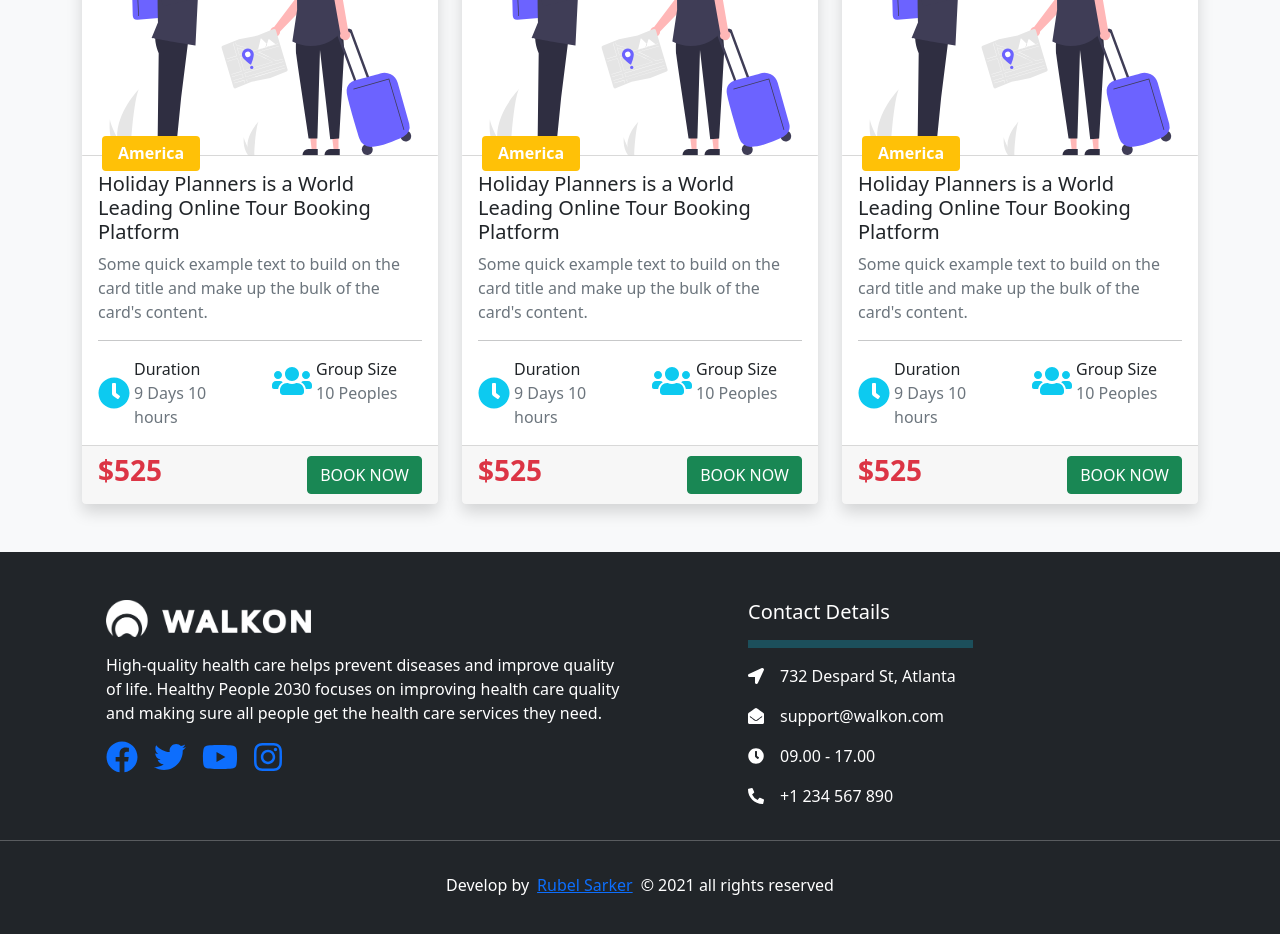
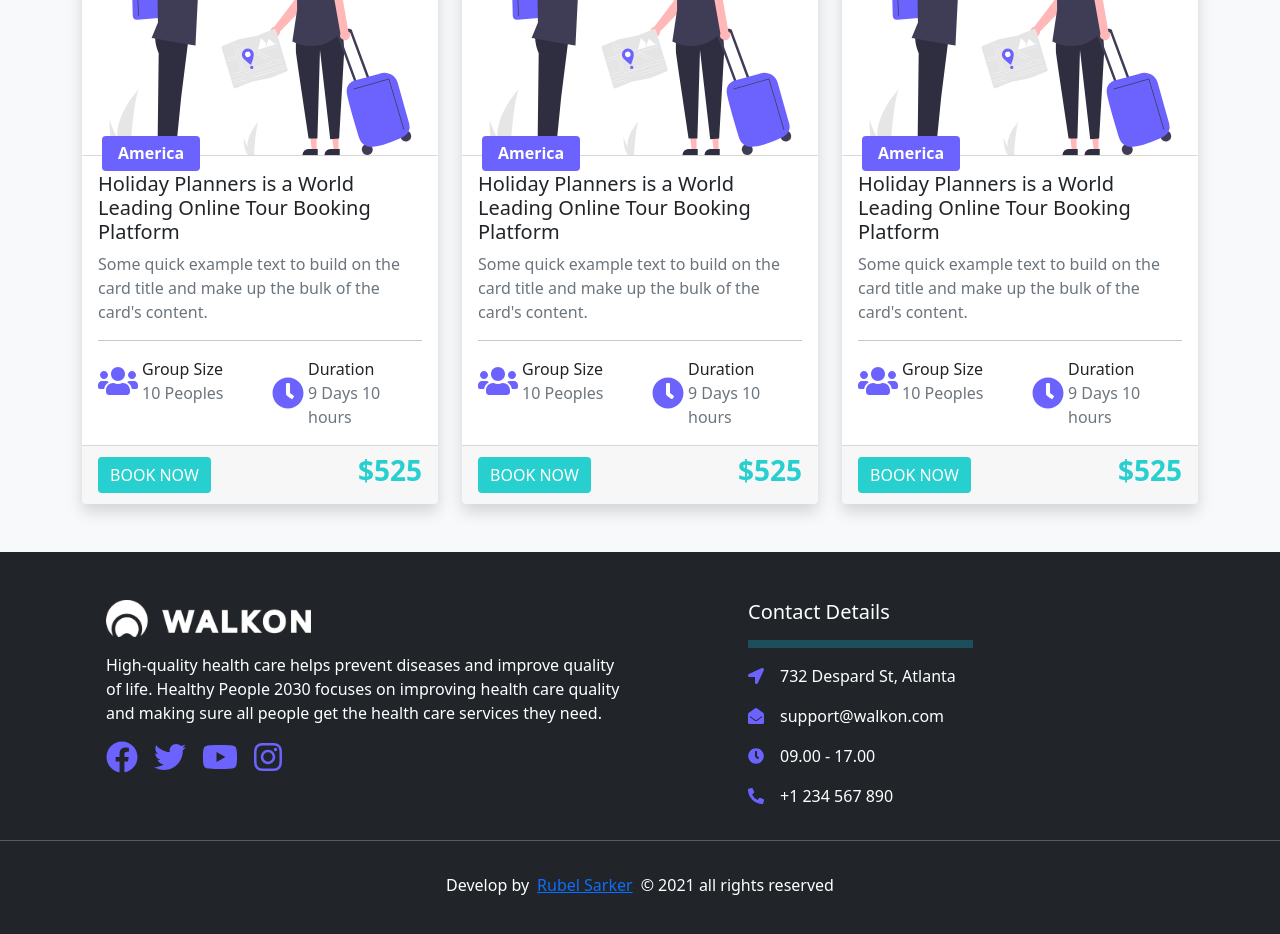
Before and after one commit to rubelsarker0/walkon-travel-agency-client-side, a React (Create React App) app: page /home in a window 1280 px wide. Shown: the part 840-1774 px from the top of the page. Built offline with nearby package versions, Linux system fonts and the light colour scheme; no server answers.

Commit message:
some-design-changed

```diff
--- a/src/App.css
+++ b/src/App.css
@@ -1,4 +1,4 @@
-.App {
+/* .App {
   text-align: center;
 }
 
@@ -35,4 +35,4 @@
   to {
     transform: rotate(360deg);
   }
-}
+} */
--- a/src/components/Home/Banner/Banner.js
+++ b/src/components/Home/Banner/Banner.js
@@ -18,7 +18,7 @@ const Banner = () => {
 					</Col>
 					<Col>
 						<div className="bg-light rounded p-5 h-auto">
-							<h1 className="regular-text-color mb-5">
+							<h1 className="generic-text-color mb-5">
 								Eat, Sleep, And Travel, Explore Mysterious Places With Us
 							</h1>
 							<p className="text-secondary mb-5">
--- a/src/components/Home/Destination/Destination.js
+++ b/src/components/Home/Destination/Destination.js
@@ -7,7 +7,7 @@ const Destination = () => {
 		<section className="py-5 bg-light">
 			<Container>
 				<div className="text-center">
-					<h1>Amazing Tours</h1>
+					<h1 className="generic-text-color">OUR DESTINATION</h1>
 					<p className="text-secondary">
 						Trending, Best Selling Tours And Fun Destinations
 					</p>
--- a/src/components/Home/DestinationCard/DestinationCard.js
+++ b/src/components/Home/DestinationCard/DestinationCard.js
@@ -10,7 +10,7 @@ const TravelDestinationCard = () => {
 			<Card className="p-0 border-0 shadow">
 				<Card.Img variant="top" className="img-fluid" src={travelImage} />
 				<Card.Body className="position-relative">
-					<h6 className="travel-destination-name bg-warning text-white fw-bold py-2 px-3 ms-1 rounded">
+					<h6 className="travel-destination-name generic-bg-color text-white fw-bold py-2 px-3 ms-1 rounded">
 						America
 					</h6>
 					<Card.Title className="fs-5 ">
@@ -25,7 +25,19 @@ const TravelDestinationCard = () => {
 						<Col>
 							<div className="d-flex align-items-center ">
 								<FontAwesomeIcon
-									className="fa-2x text-info me-1"
+									className="fa-2x generic-icon-color me-1"
+									icon={faUsers}
+								/>
+								<div>
+									<div>Group Size</div>
+									<div className="text-secondary">10 Peoples</div>
+								</div>
+							</div>
+						</Col>
+						<Col>
+							<div className="d-flex align-items-center ">
+								<FontAwesomeIcon
+									className="fa-2x generic-icon-color me-1"
 									icon={faClock}
 								/>
 								<div>
@@ -34,25 +46,15 @@ const TravelDestinationCard = () => {
 								</div>
 							</div>
 						</Col>
-						<Col>
-							<div className="d-flex align-items-center ">
-								<FontAwesomeIcon
-									className="fa-2x text-info me-1"
-									icon={faUsers}
-								/>
-								<div>
-									<div>Group Size</div>
-									<div className="text-secondary">10 Peoples</div>
-								</div>
-							</div>
-						</Col>
 					</Row>
 				</Card.Body>
 
 				<Card.Footer>
 					<div className="d-flex align-items-center justify-content-between">
-						<h3 className="text-danger fw-bold">$525</h3>
-						<Button variant="success">BOOK NOW</Button>
+						<Button className="generic-btn-color">BOOK NOW</Button>
+						<h3 className="fw-bold" style={{ color: 'rgb(39 207 207)' }}>
+							$525
+						</h3>
 					</div>
 				</Card.Footer>
 			</Card>
--- a/src/components/Shared/Footer/ContactDetails/ContactDetails.js
+++ b/src/components/Shared/Footer/ContactDetails/ContactDetails.js
@@ -16,28 +16,28 @@ const ContactDetails = () => {
 				<hr className="text-info w-50 p-1" />
 				<p>
 					<FontAwesomeIcon
-						className="fa-1x footer-icon-color me-3"
+						className="fa-1x generic-icon-color me-3"
 						icon={faLocationArrow}
 					/>
 					732 Despard St, Atlanta
 				</p>
 				<p>
 					<FontAwesomeIcon
-						className="fa-1x footer-icon-color me-3"
+						className="fa-1x generic-icon-color me-3"
 						icon={faEnvelopeOpen}
 					/>
 					support@walkon.com
 				</p>
 				<p>
 					<FontAwesomeIcon
-						className="fa-1x footer-icon-color me-3"
+						className="fa-1x generic-icon-color me-3"
 						icon={faClock}
 					/>
 					09.00 - 17.00
 				</p>
 				<p>
 					<FontAwesomeIcon
-						className="fa-1x footer-icon-color me-3"
+						className="fa-1x generic-icon-color me-3"
 						icon={faPhoneAlt}
 					/>
 					+1 234 567 890
--- a/src/components/Shared/Footer/Social/Social.js
+++ b/src/components/Shared/Footer/Social/Social.js
@@ -29,7 +29,7 @@ const Social = () => {
 					href="https://www.facebook.com/rubelsarker8"
 				>
 					<FontAwesomeIcon
-						className="fa-2x me-3 footer-icon-color"
+						className="fa-2x me-3 generic-icon-color"
 						icon={faFacebook}
 					/>
 				</a>
@@ -39,7 +39,7 @@ const Social = () => {
 					href="https://www.facebook.com/rubelsarker8"
 				>
 					<FontAwesomeIcon
-						className="fa-2x me-3 footer-icon-color"
+						className="fa-2x me-3 generic-icon-color"
 						icon={faTwitter}
 					/>
 				</a>
@@ -49,7 +49,7 @@ const Social = () => {
 					href="https://www.facebook.com/rubelsarker8"
 				>
 					<FontAwesomeIcon
-						className="fa-2x me-3 footer-icon-color"
+						className="fa-2x me-3 generic-icon-color"
 						icon={faYoutube}
 					/>
 				</a>
@@ -59,7 +59,7 @@ const Social = () => {
 					href="https://www.facebook.com/rubelsarker8"
 				>
 					<FontAwesomeIcon
-						className="fa-2x footer-icon-color"
+						className="fa-2x generic-icon-color"
 						icon={faInstagram}
 					/>
 				</a>
--- a/src/components/Shared/Navigation/Navigation.js
+++ b/src/components/Shared/Navigation/Navigation.js
@@ -14,7 +14,7 @@ const Navigation = () => {
 	};
 	return (
 		<>
-			<Navbar bg="light" expand="lg">
+			<Navbar expand="lg">
 				<Container>
 					<img
 						className="img-fluid"
--- a/src/index.css
+++ b/src/index.css
@@ -10,3 +10,20 @@ code {
 	font-family: source-code-pro, Menlo, Monaco, Consolas, 'Courier New',
 		monospace;
 }
+
+.generic-btn-color {
+	background-color: rgb(39 207 207) !important;
+	border: none !important;
+}
+
+.generic-bg-color {
+	background-color: rgb(108 99 255) !important;
+}
+
+.generic-text-color {
+	color: rgb(108 99 255) !important;
+}
+
+.generic-icon-color {
+	color: rgb(108 99 255) !important;
+}
```
